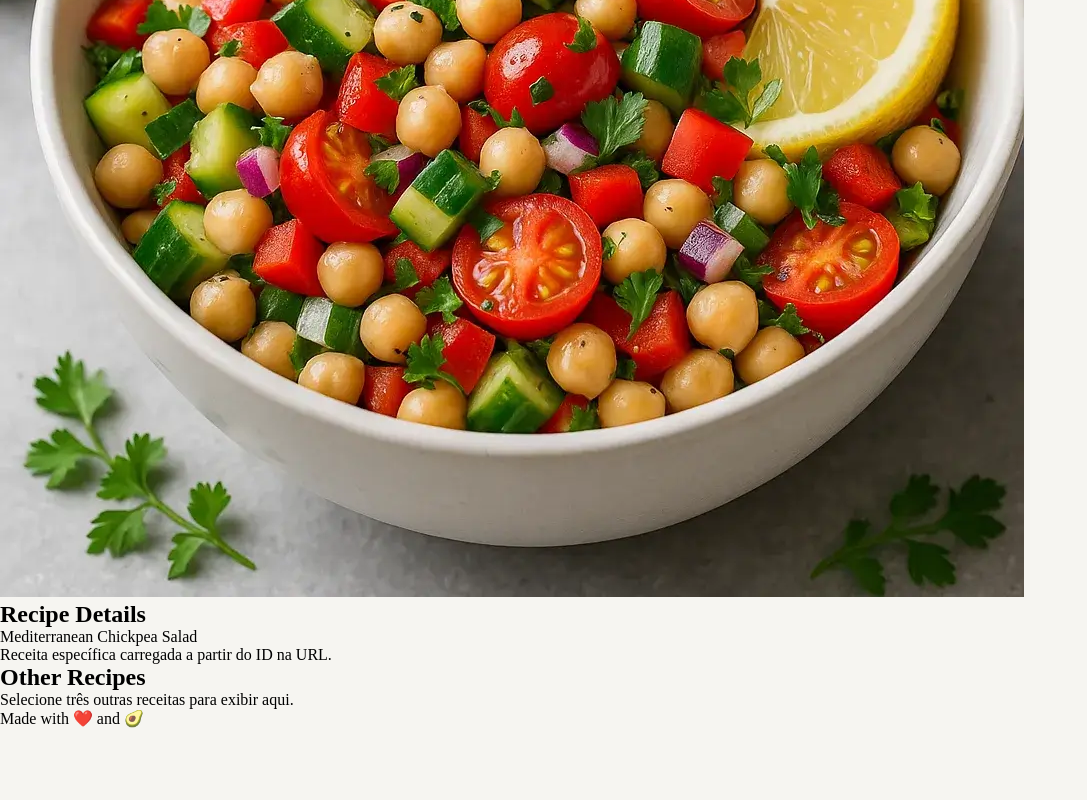
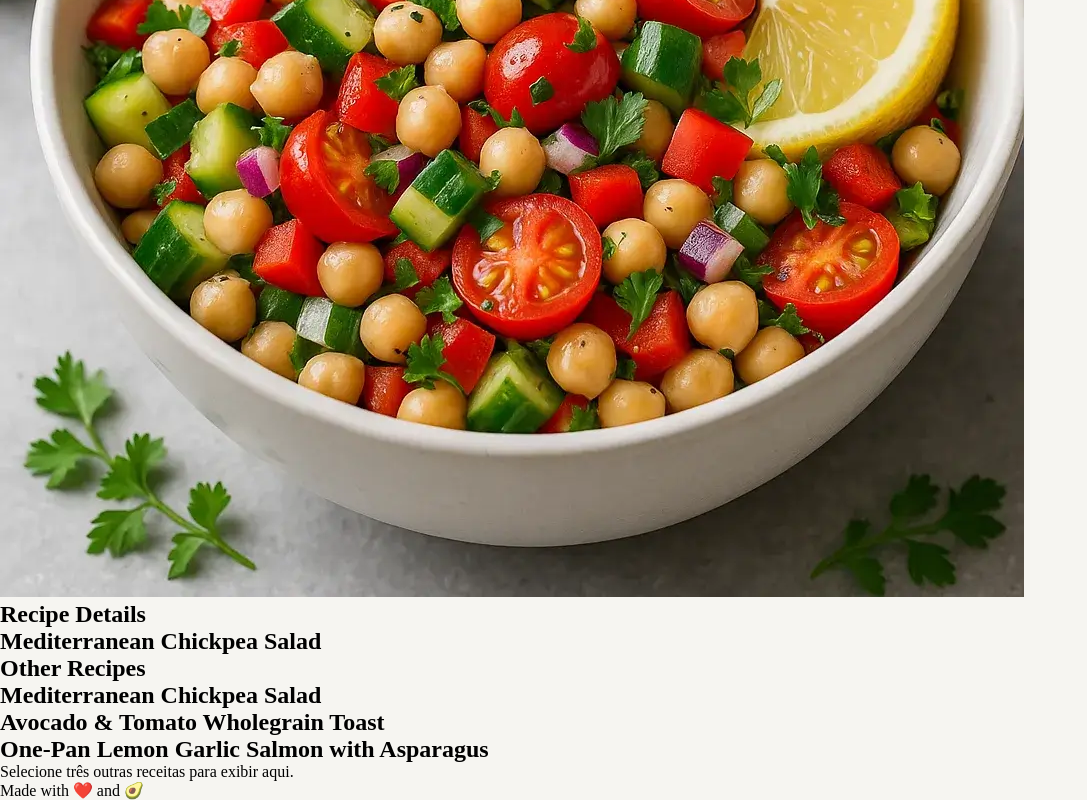
Before and after one commit to mahlvm/recipe-finder-website, a React (Vite) app in the folder recipe-finder-react/: page /recipe/1 in a window 1280 px wide. Shown: the part 427-1227 px from the top of the page, without its empty margins (0-1087 px from the left). Before the commit the page ends 1155 px from the top, so only its background shows below. Built offline with nearby package versions, Linux system fonts and the light colour scheme.

Commit message:
recipe extra

```diff
--- a/recipe-finder-react/src/pages/Recipe.jsx
+++ b/recipe-finder-react/src/pages/Recipe.jsx
@@ -10,6 +10,7 @@ const Recipe = () => {
   const recipeId = recipesData.find(recipe => recipe.id === Number(id));
     if (!recipeId) return <p>Carregando...</p>;
 
+
   return (
     <main>
       <section>
@@ -18,13 +19,21 @@ const Recipe = () => {
               <ImageRecipe slug={recipeId.slug} alt={recipeId.title} />
             </div>
             <h1>Recipe Details</h1>
-            <p>{recipeId.title}</p>
-            <p>Receita específica carregada a partir do ID na URL.</p>
+            <h2>{recipeId.title}</h2>
+
         </div>
       </section>
 
       <section>
-        <h2>Other Recipes</h2>
+        <h1>Other Recipes</h1>
+        {recipesData
+          .filter((recipe) => recipe.id !== recipeId)
+          .slice(0, 3)
+          .map(item => (
+            <h2>{item.title}</h2>
+          ))
+
+          }
         <p>Selecione três outras receitas para exibir aqui.</p>
       </section>
 
```
